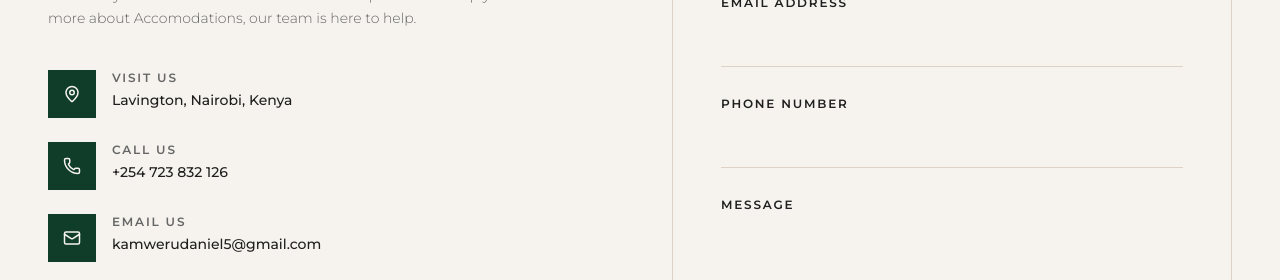
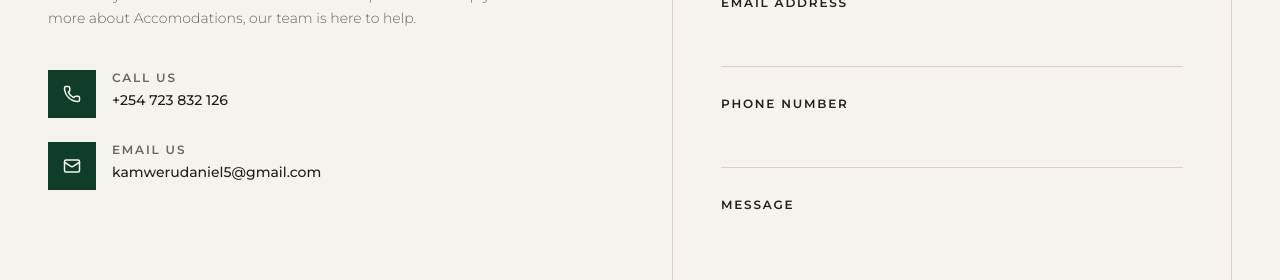
Before and after one commit to danielkamweru/Accomodations, a React (Vite) app: page /contact in a window 1280 px wide. Shown: the part 672-952 px from the top of the page. Built offline with nearby package versions, Linux system fonts and the light colour scheme; no server answers; the HTML template or start-up script is replaced by a standard one.

Commit message:
fix(contact): remove Lavington location from contact page

```diff
--- a/src/pages/Contact.tsx
+++ b/src/pages/Contact.tsx
@@ -30,7 +30,6 @@ const Contact = () => {
 
               <div className="mt-10 space-y-6">
                 {[
-                  { icon: MapPin, label: "Visit Us", value: "Lavington, Nairobi, Kenya" },
                   { icon: Phone, label: "Call Us", value: "+254 723 832 126" },
                   { icon: Mail, label: "Email Us", value: "kamwerudaniel5@gmail.com" },
                 ].map((item, i) => (
```
